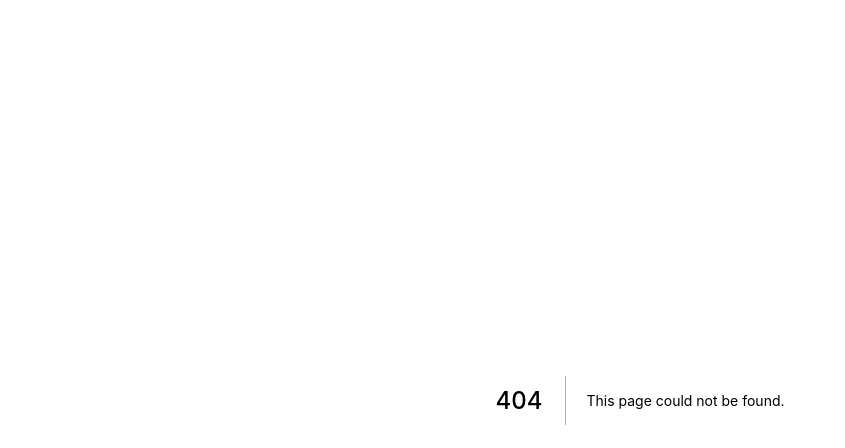
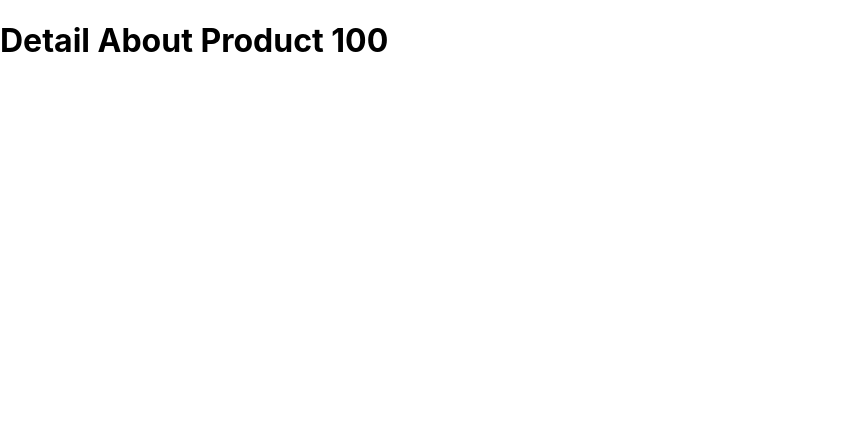
Before and after one commit to MistbornL/next, a Next.js app: page /product/100 in a window 1280 px wide. Before the commit this address had no page. Shown: the top 448 px of the page, without its empty margins (0-845 px from the left). Built offline with nearby package versions, Linux system fonts and the light colour scheme.

Commit message:
dynamic routes

```diff
--- /dev/null
+++ b/pages/product/[productId].js
@@ -0,0 +1,10 @@
+import { useRouter } from "next/router";
+import React from "react";
+
+const ProductDetail = () => {
+  const router = useRouter();
+  const productId = router.query.productId;
+  return <h1>Detail About Product {productId}</h1>;
+};
+
+export default ProductDetail;
```
Also changed, not shown: pages/product/index.js (added, +11 -0 lines).
